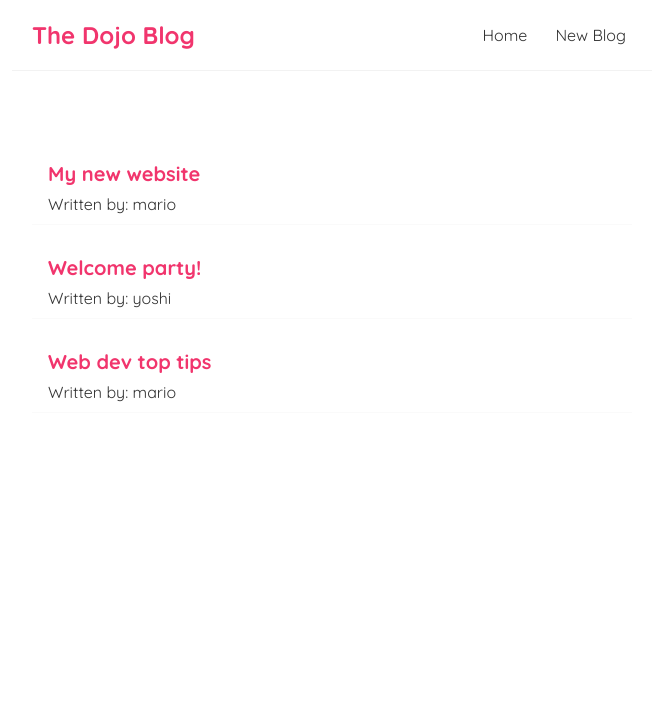
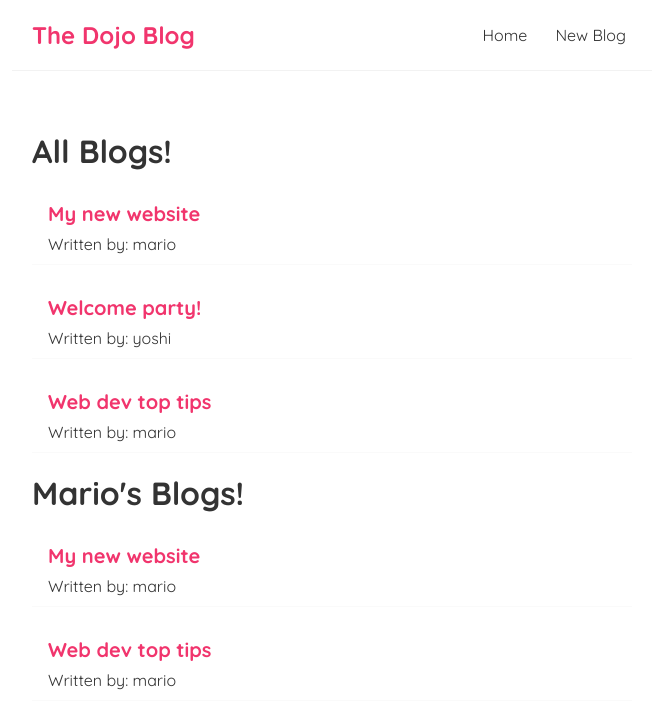
Before and after one commit to IsmatMahmood1/dojo-blog, a React (Create React App) app: page / in a window 1280 px wide. Shown: the top 728 px of the page, without its empty margins (308-964 px from the left). Built offline with nearby package versions, Linux system fonts and the light colour scheme.

Commit message:
Added components and filter props

```diff
--- /dev/null
+++ b/src/components/BlogList.js
@@ -0,0 +1,14 @@
+export function BlogList ({blogs, title}) {
+
+    return (
+        <div className="blog-list">
+            <h1>{title}</h1>
+            {blogs.map((blog)=> (
+                <div className='blog-preview' key={blog.id}>
+                        <h2>{ blog.title }</h2>
+                        <p>Written by: { blog.author }</p>
+                </div>
+         ))}
+        </div>
+    )
+}
--- a/src/components/Home.js
+++ b/src/components/Home.js
@@ -1,4 +1,5 @@
 import { useState } from "react";
+import { BlogList } from "./BlogList";
 
 export function Home () {
     const [blogs, setBlogs] = useState([
@@ -10,12 +11,8 @@
     return (
         <div className='home'>
 
-         {blogs.map((blog)=> (
-                <div className='blog-preview' key={blog.id}>
-                        <h2>{ blog.title }</h2>
-                        <p>Written by: { blog.author }</p>
-                </div>
-         ))}
+         <BlogList blogs={blogs} title='All Blogs!' />
+         <BlogList blogs={blogs.filter((blog) => blog.author === 'mario')} title="Mario's Blogs!" />
 
         </div>
     )
```
